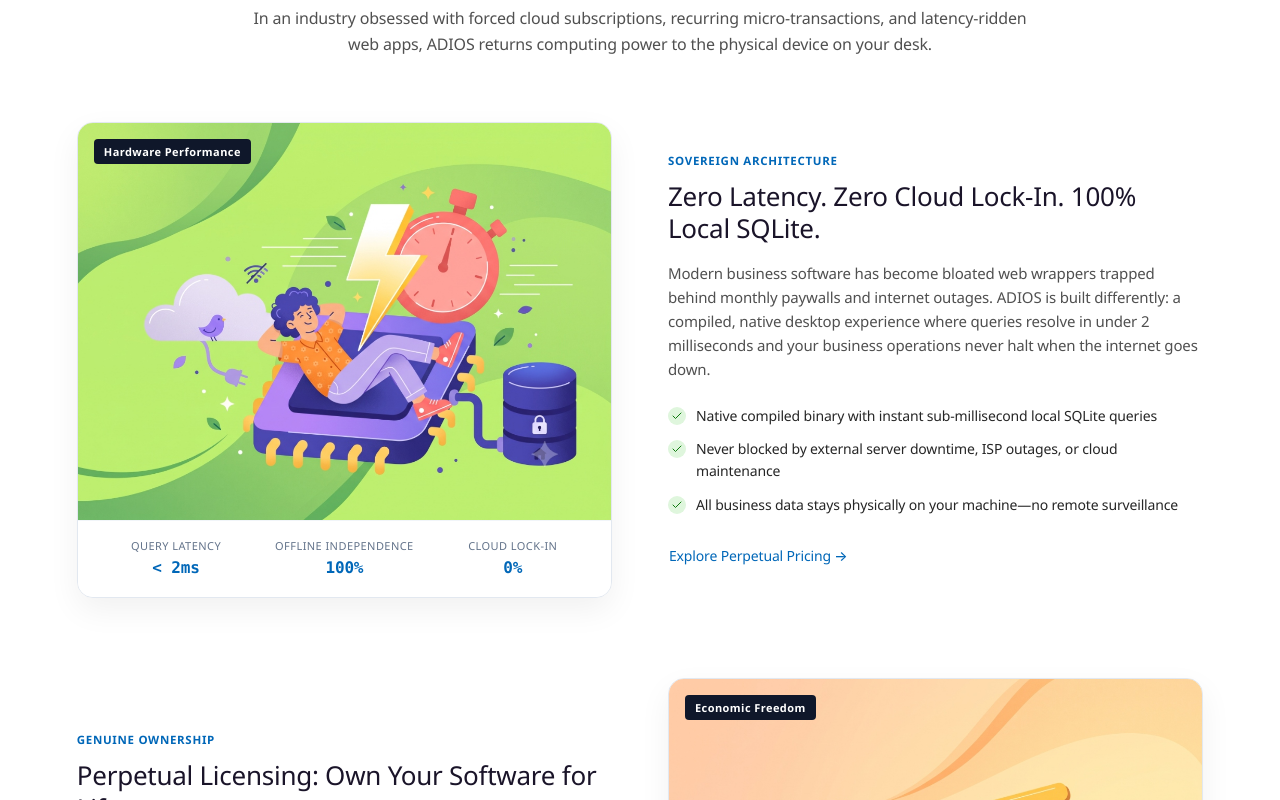
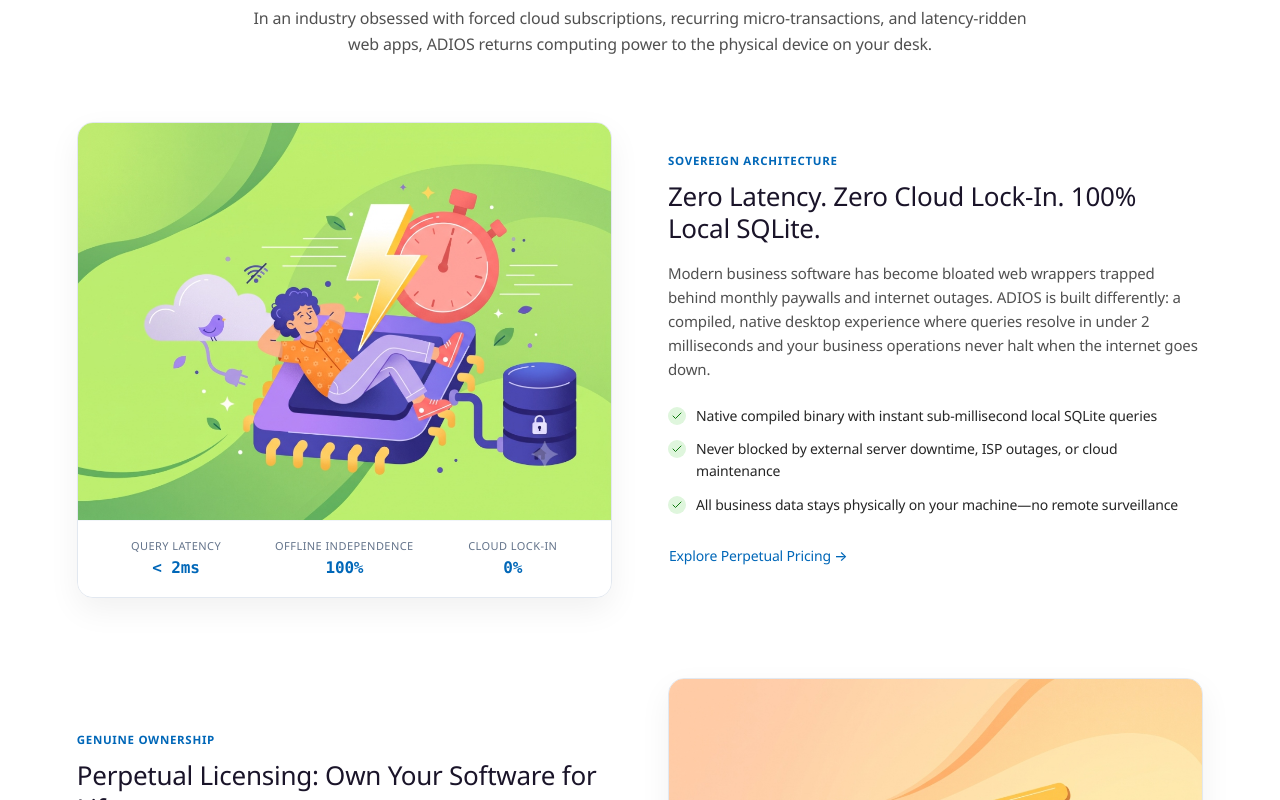
Before and after one commit to sayanjc3639q/ADIOS, a Next.js app in the folder web/: page / in a window 1280 px wide. Shown: the part 2040-2840 px from the top of the page. Built offline with nearby package versions, Linux system fonts and the light colour scheme; a web font is replaced by a local one.

Commit message:
remove floating badge tags from About ADIOS story cards

```diff
--- a/web/app/page.tsx
+++ b/web/app/page.tsx
@@ -1016,24 +1016,6 @@ export default function HomePage() {
                       }}
                     />
 
-                    {/* Floating Badge Tag */}
-                    <div
-                      style={{
-                        position: 'absolute',
-                        top: '16px',
-                        left: '16px',
-                        background: '#0f172a',
-                        color: '#ffffff',
-                        fontSize: '11px',
-                        fontWeight: 600,
-                        padding: '4px 10px',
-                        borderRadius: '4px',
-                        letterSpacing: '0.04em'
-                      }}
-                    >
-                      {story.badge}
-                    </div>
-
                     {/* Quick Metric Bar */}
                     <div
                       style={{
```
